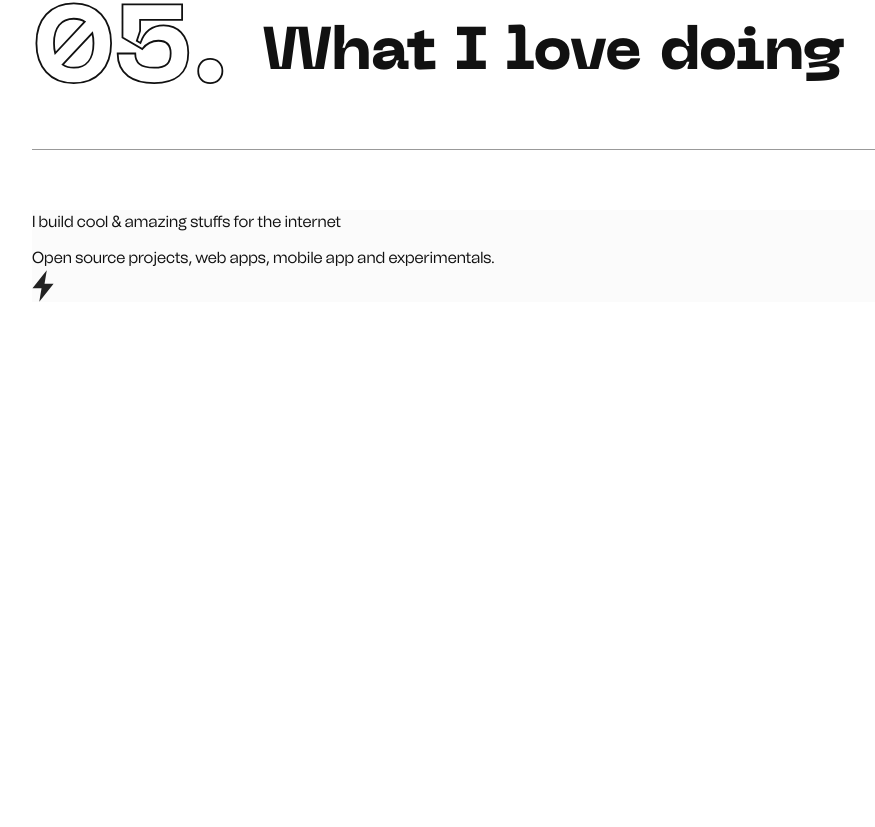
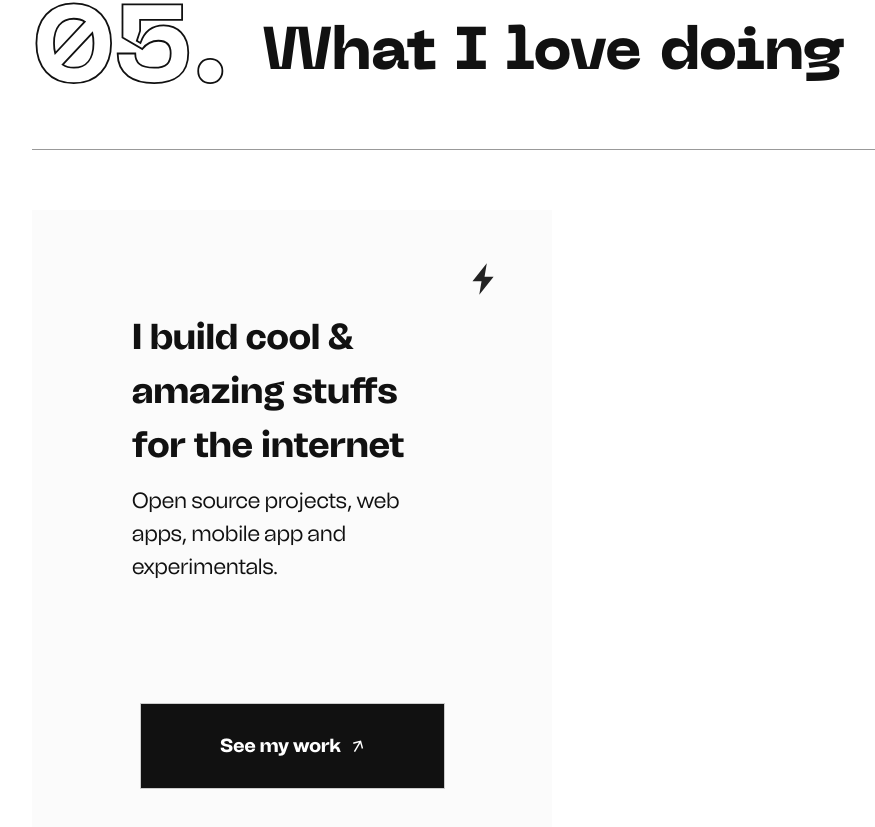
Before and after one commit to ejirocodes/portfolio-1, a Next.js app: page / in a window 1280 px wide. Shown: the part 5315-6142 px from the top of the page, without its empty margins (88-963 px from the left). Before the commit the page ends 5767 px from the top, so only its background shows below. Built offline with nearby package versions, Linux system fonts and the light colour scheme.

Commit message:
style work card

```diff
--- a/components/home/work/WorkCard.tsx
+++ b/components/home/work/WorkCard.tsx
@@ -2,12 +2,36 @@ import React from "react";
 
 export default function WorkCard() {
   return (
-    <section className="relative bg-[#FBFBFB]">
-      <h1 className="md:mb-[12px]">
+    <section className="relative bg-[#FBFBFB] md:w-1/2 md:px-[100px] md:py-[100px]  ">
+      <h1 className="mb-[12px] md:text-[36px] font-bold text-[24px] ">
         I build cool & amazing stuffs for the internet
       </h1>
-      <p>Open source projects, web apps, mobile app and experimentals.</p>
-      <span>
+      <p className="text-[14px] md:text-[22px] md:mb-[60px] mb-[40px] ">
+        Open source projects, web apps, mobile app and experimentals.
+      </p>
+      <div className="md:text-center text-left mt-[50px] md:mt-[120px] ">
+        <button className=" btn10 hover-main group border border-solid border-gray2 text-white bg-dark hover:text-dark hover:bg-white inline-flex items-center justify-center font-bold text-[14px] md:text-[19px] py-[28px] md:w-[305px] w-[210px] mx-auto">
+          <span className="mr-[12px]">See my work</span>
+          <span>
+            <svg
+              width="11"
+              height="13"
+              viewBox="0 0 11 13"
+              fill="none"
+              xmlns="http://www.w3.org/2000/svg"
+            >
+              <path
+                className="group-hover:stroke-[#111] transition-all"
+                d="M9.26717 7.82993L7.51275 1.28236L0.965173 3.03678M7.51275 1.28236L1.48828 11.717L7.51275 1.28236Z"
+                stroke="#ffffff"
+                strokeWidth="1.44609"
+                strokeLinecap="square"
+              />
+            </svg>
+          </span>
+        </button>
+      </div>
+      <span className="absolute top-[53px] right-[58px]">
         <svg
           width="22"
           height="32"
```
